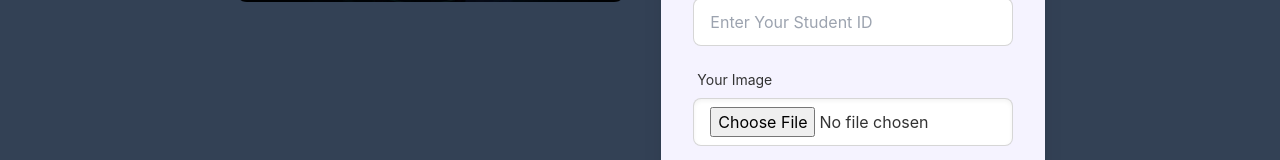
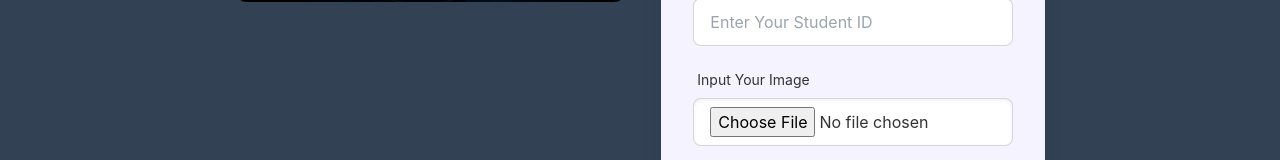
Before and after one commit to dipankar11137/Counseling-Management-System-Client, a React (Create React App) app: page /createAccount in a window 1280 px wide. Shown: the part 442-602 px from the top of the page. Built offline with nearby package versions, Linux system fonts and the light colour scheme; no server answers.

Commit message:
polish image

```diff
--- a/src/Components/Login/CreateAccount.js
+++ b/src/Components/Login/CreateAccount.js
@@ -219,7 +219,7 @@ const CreateAccount = () => {
               {/* Image */}
               <div className="form-control w-full ">
                 <label className="label">
-                  <span className="label-text">Your Image</span>
+                  <span className="label-text">Input Your Image </span>
                 </label>
                 <input
                   type="file"
```
